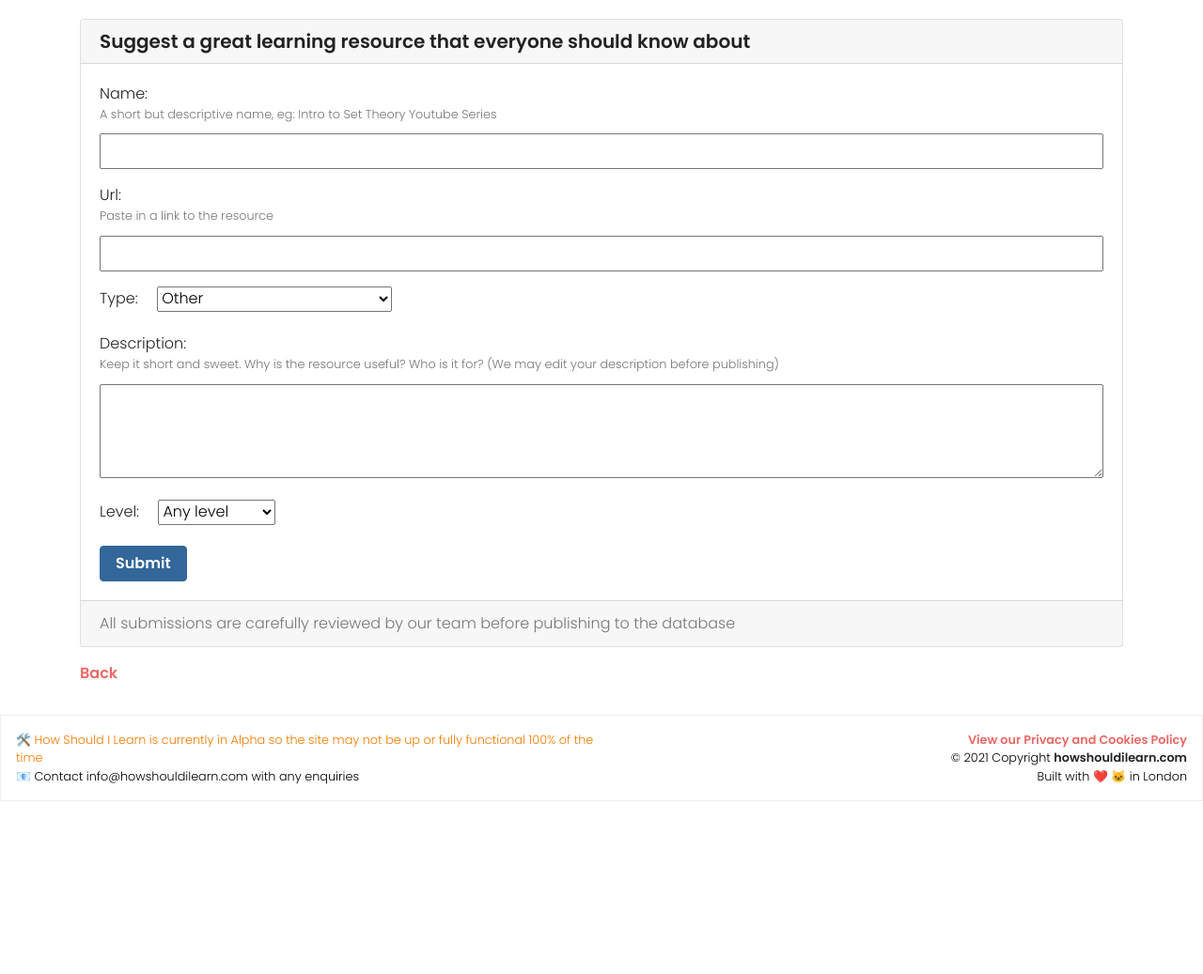
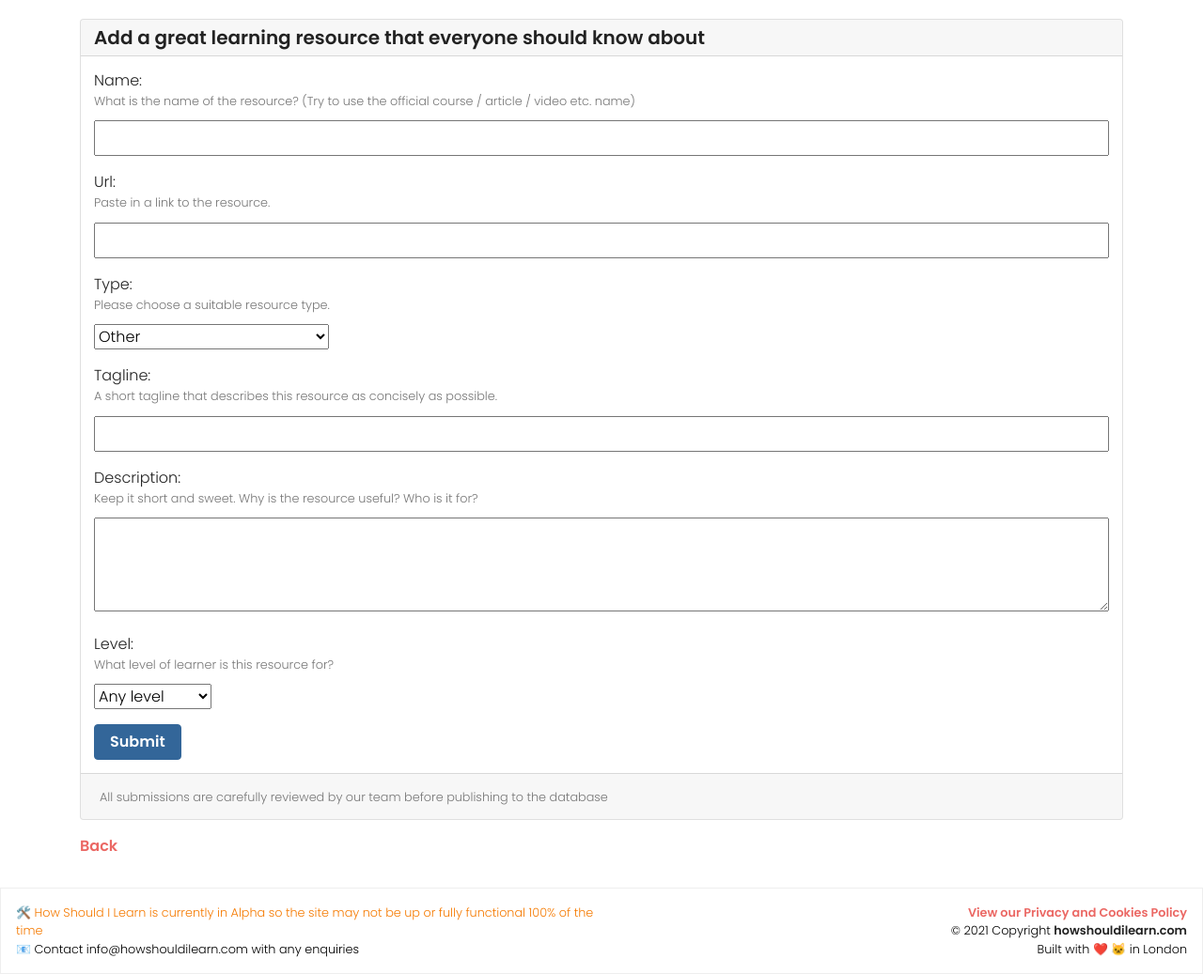
Before and after one commit to nrimsky/livlearn-v0, a Django app: page /suggest/ in a window 1280 px wide. Shown: the part 64-1101 px from the top of the page at 94% size. Before the commit the page ends 917 px from the top, so only its background shows below. Run offline with Django 3.2, Linux system fonts and the light colour scheme; some libraries are stand-ins or nearby versions; some web fonts are replaced.

Commit message:
add tagline

```diff
--- a/howdoilearnthat/settings.py
+++ b/howdoilearnthat/settings.py
@@ -169,10 +169,10 @@ SOCIALACCOUNT_PROVIDERS = {
     },
 }
 
-ACCOUNT_AUTHENTICATION_METHOD ="email"
+ACCOUNT_AUTHENTICATION_METHOD = "email"
 ACCOUNT_EMAIL_REQUIRED = True
 ACCOUNT_EMAIL_VERIFICATION = "mandatory"
-ACCOUNT_EMAIL_SUBJECT_PREFIX = "How Should I Learn"
+ACCOUNT_EMAIL_SUBJECT_PREFIX = "How Should I Learn "
 LOGIN_REDIRECT_URL = 'links:index'
 LOGIN_URL = 'account_login'
 LOGOUT_URL = 'account_logout'
--- a/links/forms.py
+++ b/links/forms.py
@@ -19,4 +19,4 @@ class SearchForm(forms.Form):
 class LinkForm(forms.ModelForm):
     class Meta:
         model = Link
-        fields = ["name",  "url", "type", "description", "level"]
+        fields = ["name",  "url", "type", "tagline", "description", "level"]
--- a/links/models.py
+++ b/links/models.py
@@ -66,6 +66,7 @@ class Link(models.Model):
 
     url = models.URLField(max_length=300, blank=False)
     description = models.TextField(max_length=500, blank=False)
+    tagline = models.CharField(max_length=100, default="")
     name = models.CharField(max_length=100, blank=False)
     tags = models.ManyToManyField(
         to='links.Tag',
--- a/links/templates/links/suggest.html
+++ b/links/templates/links/suggest.html
@@ -4,7 +4,7 @@
 {% block content %}
     <div class="card">
         <div class="card-header h5">
-            Suggest a great learning resource that everyone should know about
+            Add a great learning resource that everyone should know about
         </div>
         <div class="card-body">
             <form action="" method="POST" class="form">
@@ -12,38 +12,44 @@
                 <div class="form-group suggest-form-description-group">
                     {{ form.name.errors }}
                     {{ form.name.label_tag }}
-                    <small class="form-text text-muted">A short but descriptive name, eg: Intro to Set Theory Youtube Series</small>
+                    <small class="form-text text-muted">What is the name of the resource? (Try to use the official course / article / video etc. name)</small>
                     <span class="submit-form-group">{{ form.name }}</span>
                 </div>
                 <div class="form-group suggest-form-description-group">
                     {{ form.url.errors }}
                     {{ form.url.label_tag }}
-                    <small class="form-text text-muted">Paste in a link to the resource</small>
+                    <small class="form-text text-muted">Paste in a link to the resource.</small>
                     <span class="submit-form-group">{{ form.url }}</span>
                 </div>
-                <div class="form-group">
+                <div class="form-group suggest-form-description-group">
                     {{ form.type.errors }}
-                    <span class="mr-3">{{ form.type.label_tag }}</span>
+                    {{ form.type.label_tag }}
+                    <small class="form-text text-muted">Please choose a suitable resource type.</small>
                     <span class="submit-form-group">{{ form.type }}</span>
-
+                </div>
+                <div class="form-group suggest-form-description-group">
+                    {{ form.tagline.errors }}
+                    {{ form.tagline.label_tag }}
+                    <small class="form-text text-muted">A short tagline that describes this resource as concisely as possible.</small>
+                    <span class="submit-form-group">{{ form.tagline }}</span>
                 </div>
                 <div class="form-group suggest-form-description-group">
                     {{ form.description.errors }}
                     {{ form.description.label_tag }}
-                    <small class="form-text text-muted">Keep it short and sweet. Why is the resource useful? Who is it for? (We may edit your description before publishing)</small>
+                    <small class="form-text text-muted">Keep it short and sweet. Why is the resource useful? Who is it for?</small>
                     <span class="submit-form-group">{{ form.description }}</span>
-
                 </div>
-                <div class="form-group">
+                <div class="form-group suggest-form-description-group">
                     {{ form.level.errors }}
-                    <span class="mr-3">{{ form.level.label_tag }}</span>
+                    {{ form.level.label_tag }}
+                    <small class="form-text text-muted">What level of learner is this resource for?</small>
                     <span class="submit-form-group">{{ form.level }}</span>
                 </div>
                 <button type="submit" class="btn btn-info">Submit</button>
             </form>
         </div>
         <div class="card-footer text-muted">
-            All submissions are carefully reviewed by our team before publishing to the database
+            <small>All submissions are carefully reviewed by our team before publishing to the database</small>
         </div>
     </div>
 
--- a/static/css/style.css
+++ b/static/css/style.css
@@ -256,3 +256,30 @@ ul.card-text {
     width: 100%;
     display: block;
 }
+
+.card-block {
+    display: block;
+    width: 100%;
+}
+
+div.card-body {
+    padding: 14px;
+}
+
+div.card-header {
+    padding: 8px 14px;
+}
+
+.card-header > .h6 {
+    padding: 0;
+    margin: 0;
+}
+
+form > button {
+    border: none;
+    outline: none;
+    padding: 15px 32px;
+    text-align: center;
+    text-decoration: none;
+    border-radius: 15px;
+}
```
Also changed, not shown: authapp/templates/authapp/dashboard.html (+8 -3 lines), links/templates/links/index.html (+5 -2 lines), links/migrations/0002_link_tagline.py (added).
